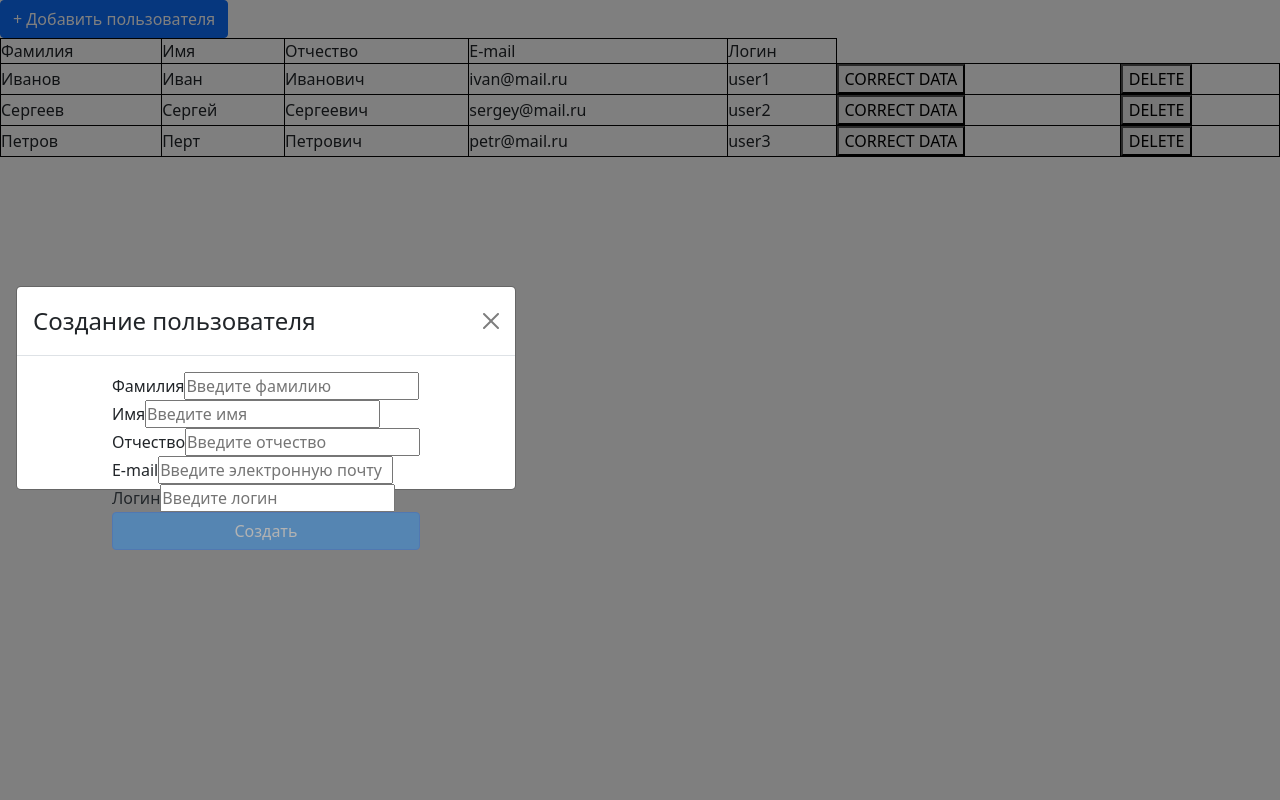
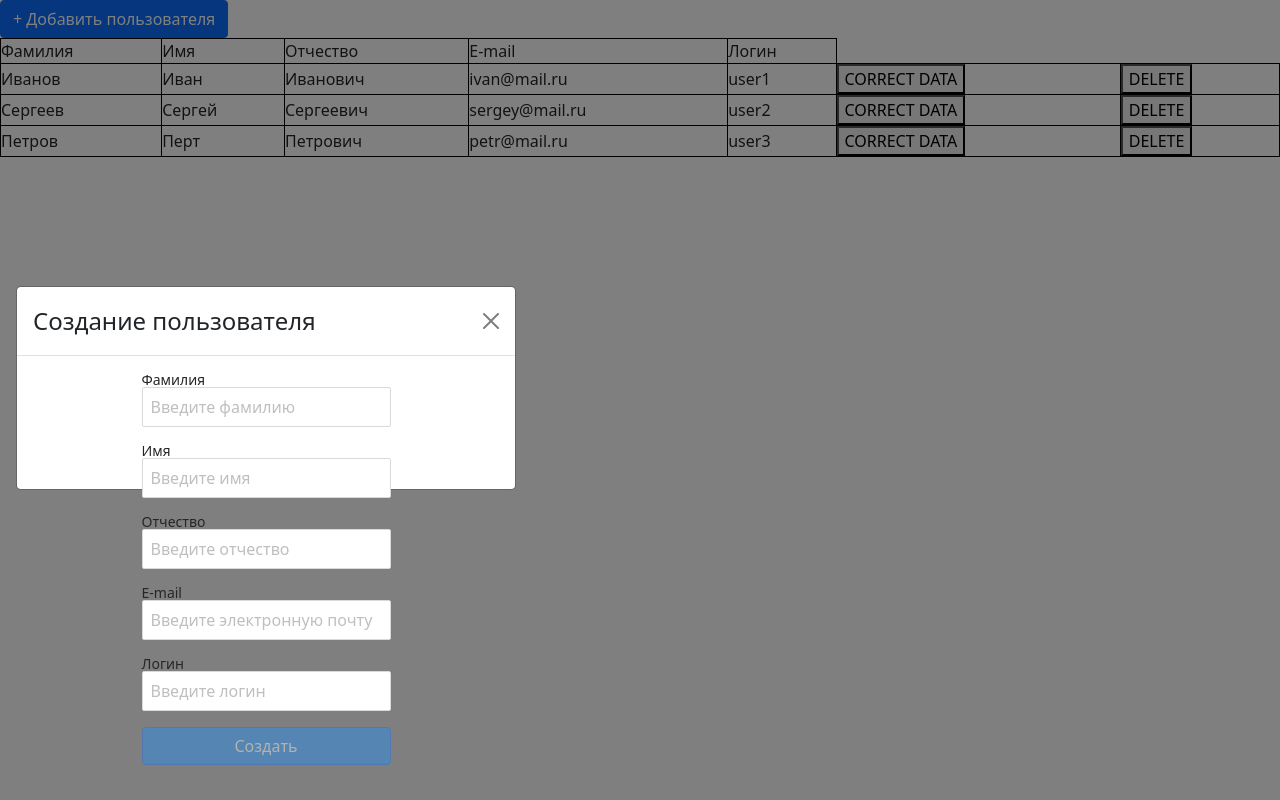
Before and after one commit to Timur-eit/users-table_react, a React (Create React App) app: page / in a window 1280 px wide. Both pictures are taken after a click on the button "+ Добавить пользователя". Built offline with nearby package versions, Linux system fonts and the light colour scheme.

Commit message:
separate by components

```diff
--- a/src/App.tsx
+++ b/src/App.tsx
@@ -1,5 +1,5 @@
 import React from 'react';
-import UsersTable from 'components/Table';
+import UsersTable from 'components/UsersTable';
 import {columnNames, defaultFormValues, initialTableData} from 'data/initialTableData';
 
 function App() {
--- /dev/null
+++ b/src/components/TextInput/index.tsx
@@ -0,0 +1,44 @@
+import React from "react";
+import { FieldAttributes, FormikTouched, FormikErrors } from "formik";
+import "./style.scss";
+
+type FormikField = FieldAttributes<any>;
+interface ITextInputProps {
+  inputName: string;
+  labelName:
+    | string
+    | React.ReactElement<string, string | React.JSXElementConstructor<any>>;
+  required: boolean;
+  inputPlaceholder?: string;
+  FormikConnectorTag: FormikField;
+  touched?: FormikTouched<any>;
+  errors?: FormikErrors<any>;
+}
+
+function TextInput(props: ITextInputProps) {
+  const {
+    inputName,
+    labelName,
+    inputPlaceholder,
+    required,
+    FormikConnectorTag,
+    touched,
+    errors,
+  } = props;
+
+  return (
+    <label className="text-input">
+      <div className="label-name">{labelName}</div>
+      <FormikConnectorTag name={inputName} placeholder={inputPlaceholder} />
+      {required &&
+        touched &&
+        touched[inputName] &&
+        errors &&
+        errors[inputName] && (
+          <p className="error-message">{errors[inputName]}</p>
+        )}
+    </label>
+  );
+}
+
+export default TextInput;
--- /dev/null
+++ b/src/components/TextInput/style.scss
@@ -0,0 +1,59 @@
+@import "shared/styles_modules/colors";
+@import "shared/styles_modules/mixines";
+
+.text-input {
+  p {
+    margin: 0;
+  }
+  width: 100%;
+  margin-bottom: 1em;
+
+  .label-name {
+    p {
+      margin: 0;
+    }
+    @include inputLabel;
+    display: flex;
+    sup {
+      margin-left: 0.3em;
+    }
+  }
+
+  position: relative;
+  .error-message {
+    position: absolute;
+    right: 0;
+    @include errorMessage;
+  }
+
+  ::placeholder {
+    color: $placeholderFont;
+    font-weight: normal;
+    font-size: 16px;
+    line-height: 24px;
+  }
+
+  input {
+    padding: 0.1em 0.5em;
+    width: 100%;
+    height: 40px;
+    border: 1px solid $inputBorder;
+    box-sizing: border-box;
+    border-radius: 2px;
+    color: $secondaryFont;
+    font-weight: normal;
+    font-size: 16px;
+    line-height: 24px;
+    &:hover {
+      border: 1px solid $inputHover;
+    }
+    &:not(:placeholder-shown) {
+      background-color: none;
+    }
+  }
+}
+
+sub,
+sup {
+  vertical-align: baseline;
+}
--- /dev/null
+++ b/src/components/UserTableRow/index.tsx
@@ -0,0 +1,38 @@
+import React from 'react';
+import {IUserData} from 'ducks/userTable'
+
+interface IUserTableRowProps {
+    user: IUserData,
+    userIndex: number,
+    correctDataAction: (user: IUserData, usrIndex: number) => void,
+    prepareToDeleteUserDataAction: (usrIndex: number) => void
+}
+
+function UserTableRow(props: IUserTableRowProps) {
+    const {
+        user,
+        userIndex,
+        correctDataAction,
+        prepareToDeleteUserDataAction
+    } = props;
+
+    return (
+        <tr key={user.login + userIndex}>
+            {Object.keys(user).map((userData, i) => {
+                return <td key={userData + i}>{user[userData]}</td>
+            })}
+            <td>
+                <button onClick={() => correctDataAction(user, userIndex)}>
+                    CORRECT DATA
+                </button>
+            </td>
+            <td>
+                <button onClick={() => prepareToDeleteUserDataAction(userIndex)}>
+                    DELETE
+                </button>
+            </td>
+        </tr>
+    )
+}
+
+export default UserTableRow;
--- a/src/components/Table/index.tsx
+++ b/src/components/UsersTable/index.tsx
@@ -14,9 +14,13 @@ import {IColumnsNames} from 'data/initialTableData'
 
 import {getByPlaceholderText} from 'shared/utils'
 
-import validate from 'components/Table/validation/validation'
+import validate from 'components/UsersTable/validation/validation'
 
 import "bootstrap/dist/css/bootstrap.min.css";
+
+import TextInput from 'components/TextInput'
+
+import UserTableRow from 'components/UserTableRow';
 
 import {
     IUserData,
@@ -124,23 +128,12 @@ function UsersTable(props: IUsersTableProps) {
                 </thead>
                 <tbody>
                     {tableState.tableData && tableState.tableData.map((user, i) => {
-                        return (
-                            <tr key={user.login + i}>
-                                {Object.keys(user).map((userData, i) => {
-                                    return <td key={userData + i}>{user[userData]}</td>
-                                })}
-                                <td>
-                                    <button onClick={() => correctData(user, i)}>
-                                        CORRECT DATA
-                                    </button>
-                                </td>
-                                <td>
-                                    <button onClick={() => prepareToDeleteUserData(i)}>
-                                        DELETE
-                                    </button>
-                                </td>
-                            </tr>
-                        )
+                        return (<UserTableRow
+                                    user={user}
+                                    userIndex={i}
+                                    correctDataAction={correctData}
+                                    prepareToDeleteUserDataAction={prepareToDeleteUserData}
+                                />)
                     })}
                 </tbody>
             </table>
@@ -178,20 +171,19 @@ function UsersTable(props: IUsersTableProps) {
                                 {Object.keys(columnData).map((fieldName, i) => {
                                     return (
                                         <div key={fieldName + i}>
-                                            {console.log(errors)}
-                                            {touched &&
-                                                touched[fieldName] &&
-                                                errors &&
-                                                errors[fieldName] && (
-                                              <p className="error-message">{errors[fieldName]}</p>
-                                            )}
-                                            <label htmlFor={fieldName}>{columnData[fieldName]}</label>
-                                            <Field id={fieldName} name={fieldName} placeholder={getByPlaceholderText(fieldName)} />
+                                            <TextInput
+                                                inputName={fieldName}
+                                                labelName={columnData[fieldName]}
+                                                inputPlaceholder={getByPlaceholderText(fieldName)}
+                                                required={true}
+                                                FormikConnectorTag={Field}
+                                                touched={touched}
+                                                errors={errors}
+                                            />
                                         </div>
                                     )
                                 })}
                                 <Button className={submitButtonClasses} type="submit">{getDataModalLabels().confirmButton}</Button>
-                                {/* <Button disabled={!submitAvailable} type="submit">{getDataModalLabels().confirmButton}</Button> */}
                             </Form>
                         )}
                     </Formik>
```
Also changed, not shown: src/components/UsersTable/style.scss (renamed from src/components/Table/style.scss), src/components/UsersTable/validation/errorMessages.ts (renamed from src/components/Table/validation/errorMessages.ts), src/components/UsersTable/validation/validation.tsx (renamed from src/components/Table/validation/validation.tsx).
